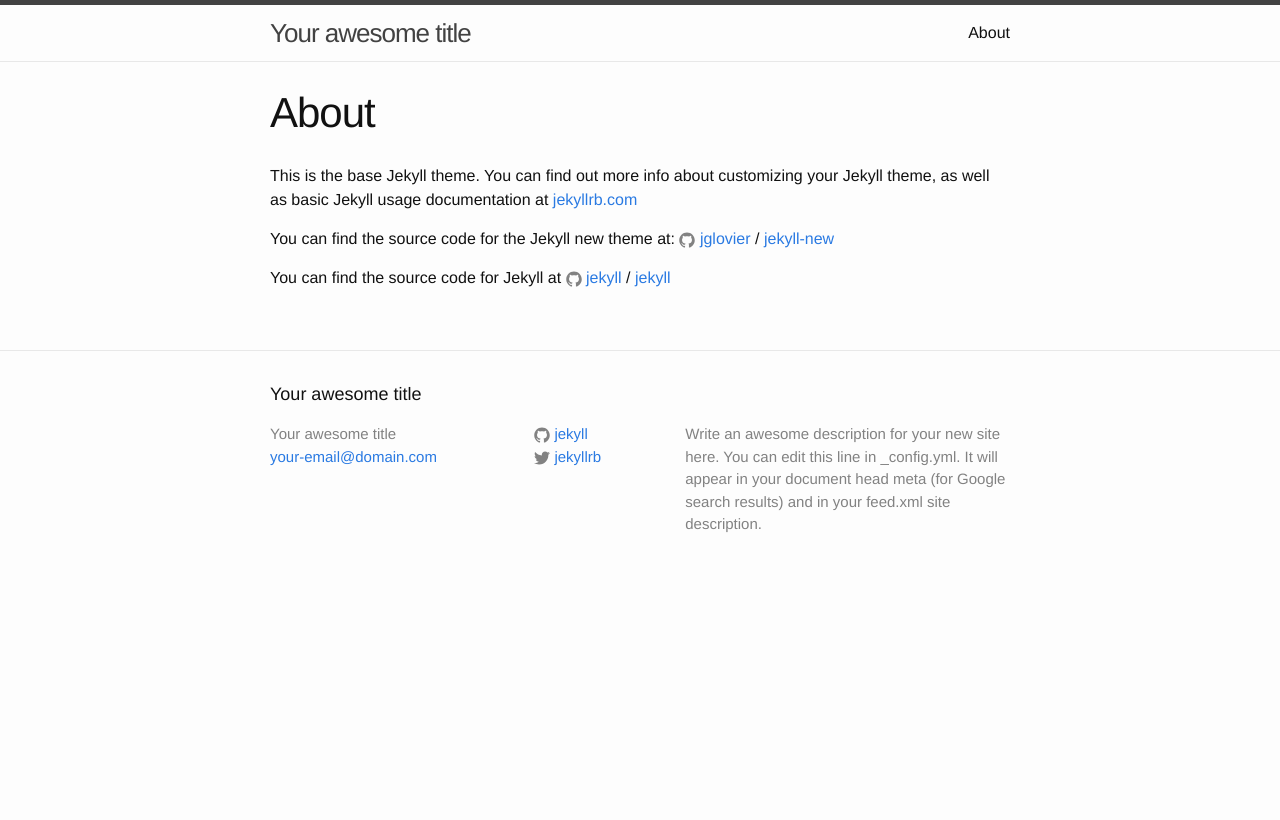
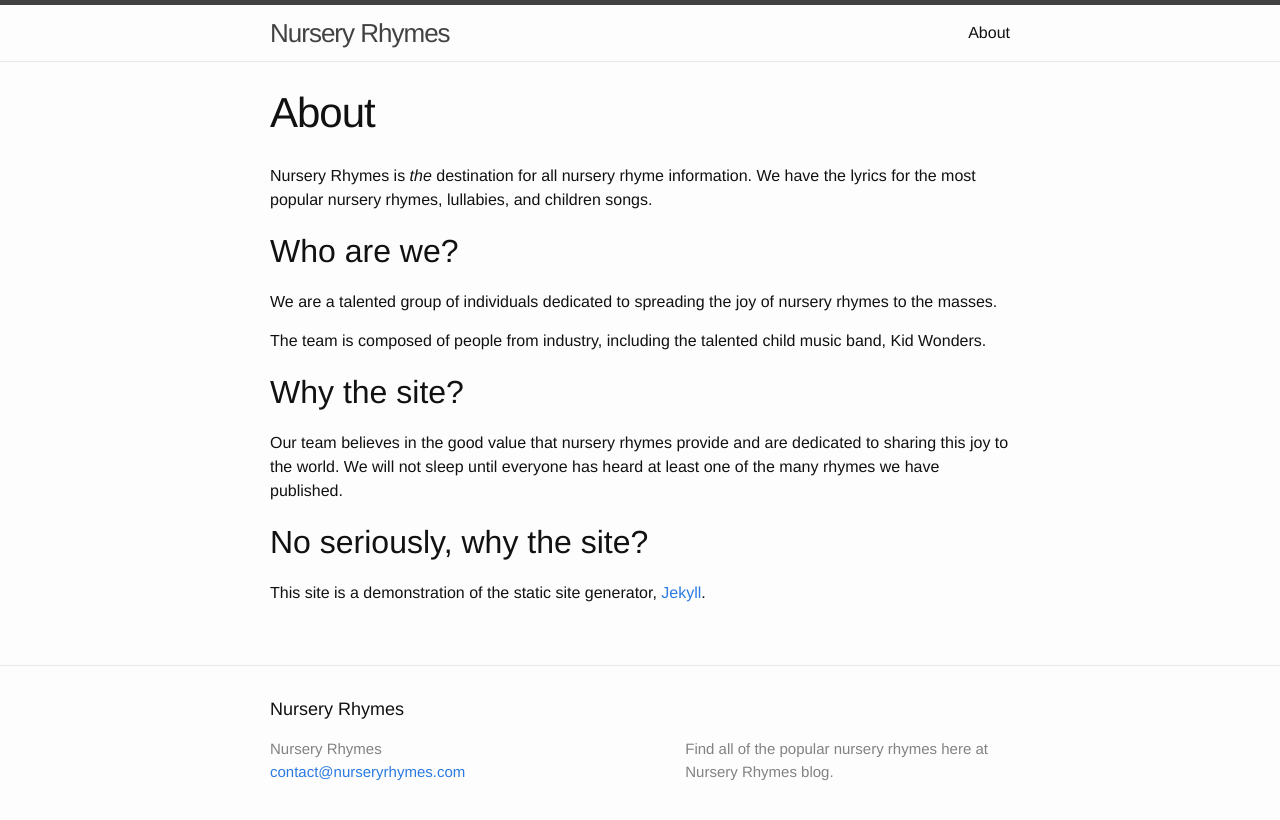
Before and after one commit to splttingatms/jekyll-demo, a Jekyll site: the page built from about.md, in a window 1280 px wide. Shown: the top 820 px of the page. Built offline with Jekyll 4.4.1, drawn with Linux system fonts in a browser that asks for light colours.

Commit message:
removed default jekyll template pages and configurations

```diff
--- a/_config.yml
+++ b/_config.yml
@@ -6,16 +6,11 @@
 # 'jekyll serve'. If you change this file, please restart the server process.
 
 # Site settings
-title: Your awesome title
-email: your-email@domain.com
-description: > # this means to ignore newlines until "baseurl:"
-  Write an awesome description for your new site here. You can edit this
-  line in _config.yml. It will appear in your document head meta (for
-  Google search results) and in your feed.xml site description.
+title: Nursery Rhymes
+email: contact@nurseryrhymes.com
+description: Find all of the popular nursery rhymes here at Nursery Rhymes blog.
 baseurl: "/jekyll-demo" # the subpath of your site, e.g. /blog
 url: "http://splttingatms.github.io" # the base hostname & protocol for your site
-twitter_username: jekyllrb
-github_username:  jekyll
 permalink: /:year/:month/:day/:title.html
 
 # Build settings
--- a/about.md
+++ b/about.md
@@ -4,12 +4,20 @@ title: About
 permalink: /about/
 ---
 
-This is the base Jekyll theme. You can find out more info about customizing your Jekyll theme, as well as basic Jekyll usage documentation at [jekyllrb.com](http://jekyllrb.com/)
+Nursery Rhymes is *the* destination for all nursery rhyme information. We have the
+lyrics for the most popular nursery rhymes, lullabies, and children songs.
 
-You can find the source code for the Jekyll new theme at:
-{% include icon-github.html username="jglovier" %} /
-[jekyll-new](https://github.com/jglovier/jekyll-new)
+## Who are we?
+We are a talented group of individuals dedicated to spreading the joy of nursery rhymes
+to the masses.
 
-You can find the source code for Jekyll at
-{% include icon-github.html username="jekyll" %} /
-[jekyll](https://github.com/jekyll/jekyll)
+The team is composed of people from industry, including the talented child music
+band, Kid Wonders.
+
+## Why the site?
+Our team believes in the good value that nursery rhymes provide and are dedicated
+to sharing this joy to the world. We will not sleep until everyone has heard at
+least one of the many rhymes we have published.
+
+## No seriously, why the site?
+This site is a demonstration of the static site generator, [Jekyll](http://jekyllrb.com/).
```
Also changed, not shown: _posts/2016-01-09-welcome-to-jekyll.markdown (deleted, +0 -25 lines).
